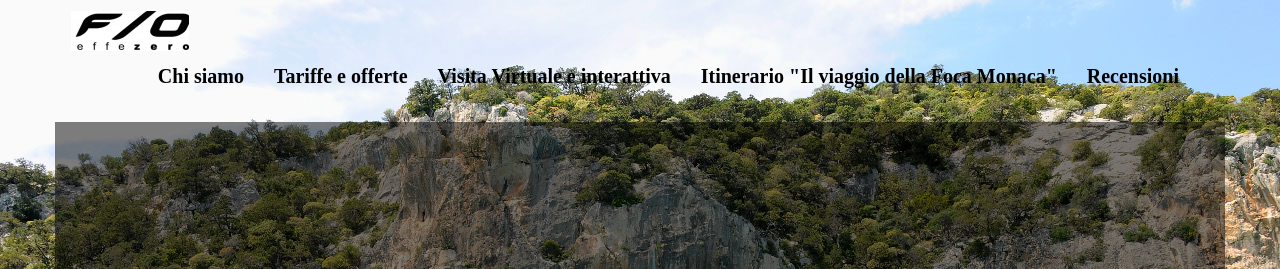
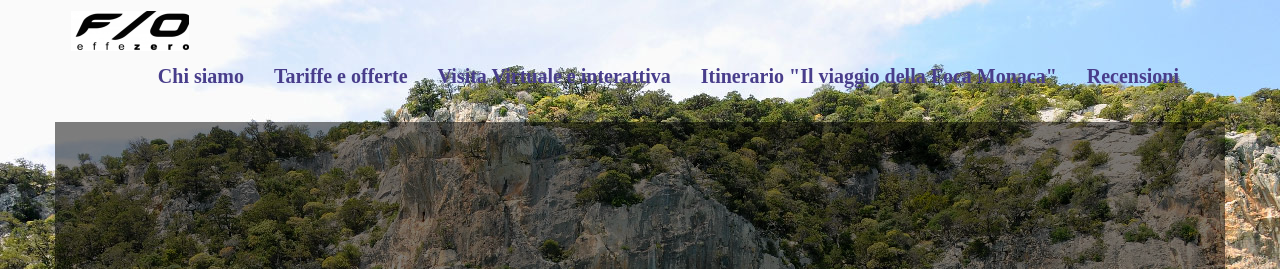
Before and after one commit to mfrancesca-cabiddu/Sito-Grotte-del-Bue-Marino, a plain HTML site: page index.html in a window 1280 px wide. Shown: the top 269 px of the page. Drawn offline with Linux system fonts and the light colour scheme.

Commit message:
Update main.css

```diff
--- a/css/main.css
+++ b/css/main.css
@@ -45,7 +45,7 @@ h5 {
 		border-color: transparent;
 	}
 	.navbar-default .navbar-nav>li>a {
-		color: #000000;
+		color: 	#483D8B;
 		font-family: "Cellos Script";
 		font-size: 20px;
 		font-weight: 700;
```
